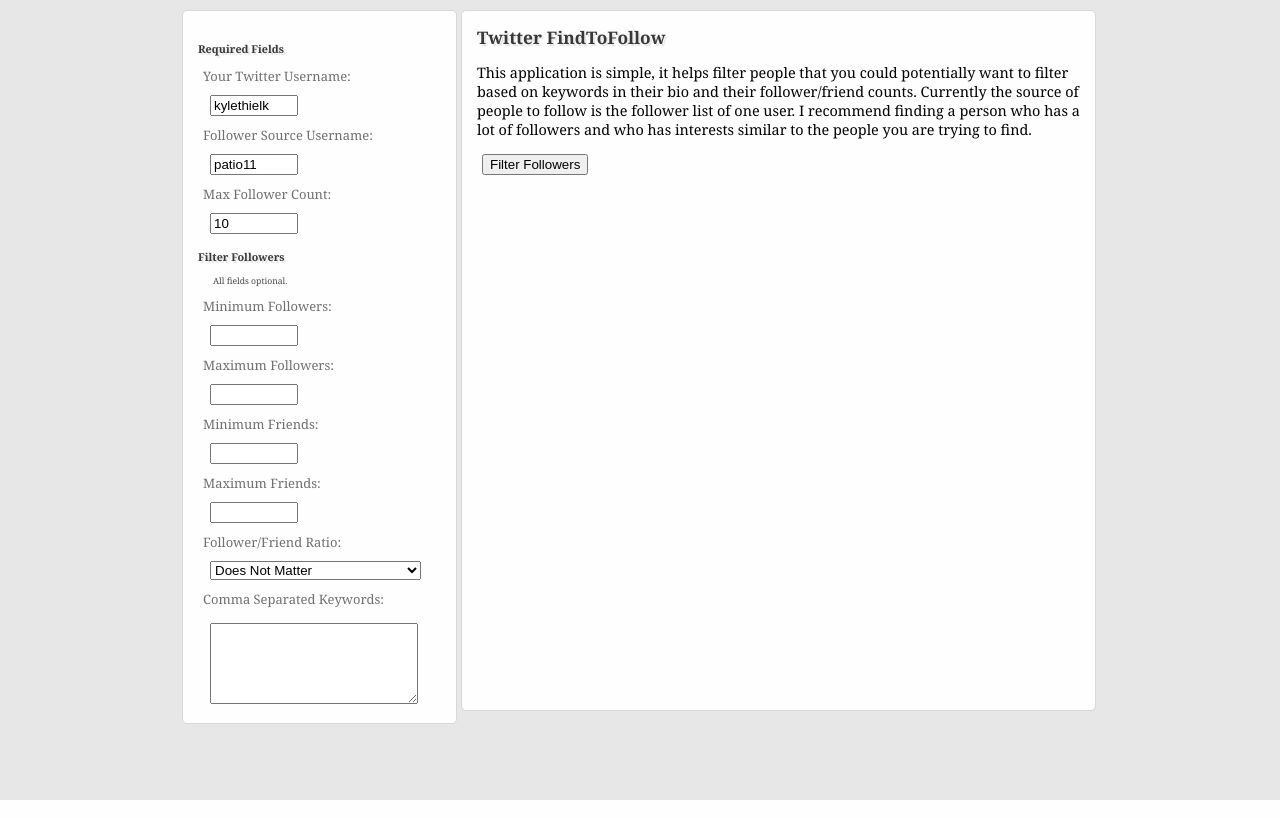
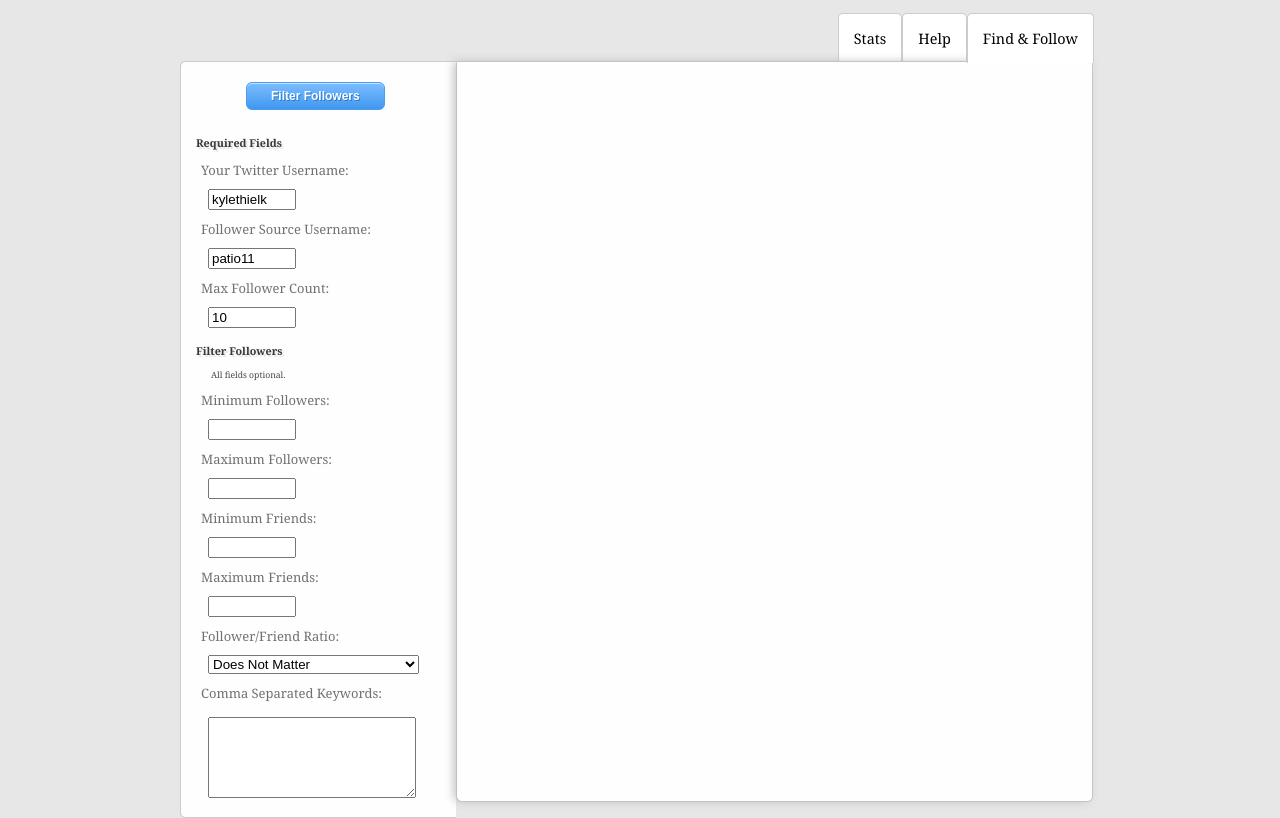
Before and after one commit to kylethielk/twitter-findtofollow, a PHP site: page / in a window 1280 px wide. Run offline with PHP 8.4, Linux system fonts and the light colour scheme; some libraries are stand-ins or nearby versions.

Commit message:
Tabs for help/stats page.

```diff
--- a/Filter.php
+++ b/Filter.php
@@ -310,8 +310,9 @@ class FTF_Filter extends FTF_TwitterDriver
                 <input type="checkbox" id="selectAllCheckbox" onclick="FindToFollow.checkAllClicked(event);">All
             </div>
             <div class="follow-btn">
-                <input type="button" id="followBtn" onclick="FindToFollow.openFollowPopup();" value="Follow Users" />
-            </div>';
+                <div id="followBtn" onclick="FindToFollow.openFollowPopup();" class="blue-button">Start Following (<span id="selectedCount">0</span>)</div>
+            </div>
+            <br />';
         $counter = 1;
 
 
--- a/css/findtofollow.css
+++ b/css/findtofollow.css
@@ -18,7 +18,14 @@ h2 {
     color: rgb(56, 56, 56);
 
 }
-
+a {
+    color: #104c97;
+    text-decoration: none;
+}
+a:hover {
+    text-decoration: underline;
+    color: #116CCC;
+}
 div {
     margin: 8px;
 }
@@ -26,12 +33,39 @@ div {
 #wrapper {
     width: 920px;
     margin: 0 auto;
+    position: relative;
 }
 
+#wrapper .page {
+    margin: 0;
+    position: absolute;
+    top: 53px;
+    z-index: 2;
+    min-height: 250px;
+}
+.full-column {
+    width: 882px;
+    border: 1px solid #ccc;
+    border-top-left-radius: 5px;
+    border-bottom-right-radius: 5px;
+    border-bottom-left-radius: 5px;
+    background-color: #fff;
+    padding: 15px;
+}
 #leftColumn {
     width: 275px;
     float: left;
-    margin: 2px;
+    margin: 0;
+    border-width: 1px 0 1px 1px;
+    border-style: solid;
+    border-color: #CCC;
+    border-bottom-left-radius: 5px;
+    border-top-left-radius: 5px;
+}
+
+#leftColumn .content-block {
+    border-bottom-left-radius: 5px;
+    border-top-left-radius: 5px;
 }
 
 #dialogContent input,
@@ -51,19 +85,33 @@ div {
     margin: 10px 0 0 5px;
 }
 
+#leftColumn #sendRequestBtn {
+    margin: 5px 0 10px 50px;
+}
 #rightColumn {
     width: 635px;
     float: left;
-    margin: 2px;
+    margin: 0 0 15px 0;
+    border-width: 1px;
+    border-style: solid;
+    border-color: #CCC;
+    border-bottom-right-radius: 5px;
+    border-bottom-left-radius: 5px;
+}
+
+#rightColumn .content-block {
+    border-bottom-right-radius: 5px;
+    border-bottom-left-radius: 5px;
+    box-shadow: -3px 0px 10px rgba(184, 184, 184, 0.9);
 }
 
 .content-block {
-    border-radius: 5px;
+    /*border-radius: 5px;*/
     background-color: #FEFEFE;
     padding: 15px;
-    border: 1px solid rgb(216, 216, 216);
+    /*border: 1px solid rgb(216, 216, 216);*/
     min-height: 60px;
-    margin: 0 0 15px 0;
+    margin: 0;
 }
 
 .content-block label {
@@ -188,6 +236,7 @@ input {
     right: 0;
     left: 0;
     margin: -8px;
+    z-index: 100;
 }
 
 #dialogContent {
@@ -217,3 +266,68 @@ input {
     border-top: 1px solid #ccc;
     margin-top: 25px;
 }
+
+.tab-wrapper {
+    list-style: none;
+    position: absolute;
+    right: 6px;
+    top: 5px;
+    padding: 0;
+    margin: 0;
+
+}
+
+.tab-wrapper li {
+    display: block;
+    float: left;
+    list-style-type: none;
+    padding: 15px;
+    background-color: #fff;
+    border-width: 1px 1px 0 1px;
+    border-style: solid;
+    border-color: #CCC;
+    border-top-left-radius: 5px;
+    border-top-right-radius: 5px;
+    margin: 0;
+    cursor: pointer;
+    position: relative;
+}
+
+.tab-selected {
+    z-index: 5;
+}
+
+.blue-button {
+    -moz-box-shadow: inset 0px 1px 0px 0px #cae3fc;
+    -webkit-box-shadow: inset 0px 1px 0px 0px #cae3fc;
+    box-shadow: inset 0px 1px 0px 0px #cae3fc;
+    background: -webkit-gradient(linear, left top, left bottom, color-stop(0.05, #79bbff), color-stop(1, #4197ee));
+    background: -moz-linear-gradient(center top, #79bbff 5%, #4197ee 100%);
+    filter: progid:DXImageTransform.Microsoft.gradient(startColorstr='#79bbff', endColorstr='#4197ee');
+    background-color: #79bbff;
+    -moz-border-radius: 6px;
+    -webkit-border-radius: 6px;
+    border-radius: 6px;
+    border: 1px solid #469df5;
+    display: inline-block;
+    color: #ffffff;
+    font-family: arial;
+    font-size: 12px;
+    font-weight: bold;
+    padding: 6px 24px;
+    text-decoration: none;
+    text-shadow: 1px 1px 0px #287ace;
+    cursor: pointer;
+}
+
+.blue-button:hover {
+    background: -webkit-gradient(linear, left top, left bottom, color-stop(0.05, #4197ee), color-stop(1, #79bbff));
+    background: -moz-linear-gradient(center top, #4197ee 5%, #79bbff 100%);
+    filter: progid:DXImageTransform.Microsoft.gradient(startColorstr='#4197ee', endColorstr='#79bbff');
+    background-color: #4197ee;
+}
+
+.blue-button:active {
+    position: relative;
+    top: 1px;
+}
--- a/index.html
+++ b/index.html
@@ -9,8 +9,19 @@
 <body class="elements">
 
 <div id="wrapper">
+    <ul class="tab-wrapper">
+
+        <li id="statsPageTab" onclick="FindToFollow.changePage('statsPage');">Stats</li>
+        <li id="helpPageTab" onclick="FindToFollow.changePage('helpPage');">Help</li>
+        <li id="filterPageTab" onclick="FindToFollow.changePage('filterPage');" class="tab-selected">Find & Follow</li>
+    </ul>
+    <div id="filterPage" class="page">
         <div id="leftColumn">
             <div class="content-block">
+                <input type="button" value="Filter Followers" id="sendRequestBtn"
+                       onclick="FindToFollow.sendFilterRequest();return false;"
+                       class="blue-button"/>
+
                 <h2>Required Fields</h2>
                 <label for="twitterUsername">Your Twitter Username:</label>
                 <input type="text" id="twitterUsername" placeholder="kylethielk" title="Your username on twitter."
@@ -49,24 +60,8 @@
             </div>
         </div>
         <div id="rightColumn">
-        <div class="content-block" style="min-height: 669px">
-            <h1> Twitter FindToFollow</h1>
+            <div class="content-block" style="min-height: 709px">
 
-            <p>
-                This application is simple, it helps filter people that you could potentially want to filter based on
-                keywords
-                in
-                their bio and their follower/friend counts. Currently the source of people to follow is the follower
-                list of
-                one
-                user. I recommend
-                finding a person who has a lot of followers and who has interests similar to the people you are trying
-                to
-                find.
-            </p>
-
-            <input type="button" value="Filter Followers" id="sendRequestBtn"
-                   onclick="FindToFollow.sendFilterRequest();return false;"/>
                 <br/>
                 <img id="loadingImage" src="./images/ajax-loader.gif" style="display: none"/>
 
@@ -86,6 +81,50 @@
 
         </div>
     </div>
+    <div id="helpPage" class="page full-column" style="display:none">
+        <h1> Twitter FindToFollow</h1>
+
+        <p>
+            This application is simple, it helps filter people that you could potentially want to filter based
+            on
+            keywords
+            in
+            their bio and their follower/friend counts. Currently the source of people to follow is the follower
+            list of
+            one
+            user. I recommend
+            finding a person who has a lot of followers and who has interests similar to the people you are
+            trying
+            to
+            find.
+        </p>
+
+        <h2>To Find Potential Followers</h2>
+
+        <p>At a minimum enter your twitter username (must be the twitter username that is linked to your API Keys), the
+            source username (i.e the person whose follower list we are scraping) and the maximum # of followers to pull
+            (currently limited to 2000). Then simply click "Filter Followers" button. </p>
+
+        <h2>Follow People</h2>
+
+        <p>Once you have some filtered results, select people by clicking the row or the checkbox (selected row will be
+            marked as green). Then click "Follow Users" button to get started. A popup will be launched where you will
+            enter in seconds
+            the amount of time in between each follow. This allows for automatic, staggered following of each
+            person. We don't want to blast follow a bunch of people and trigger twitter's alarms. Try starting with
+            300-600 seconds.</p>
+        <p>
+            For more information visit this project on github: <a href="https://github.com/kylethielk/twitter-findtofollow/" target="_blank">Twitter FindToFollow</a>.
+        </p>
+        <p>
+            Kyle Thielk
+            can be contacted at his website: <a href="http://www.kylethielk.com" target="_blank">kylethielk.com</a>.
+        </p>
+    </div>
+    <div id="statsPage" class="page full-column" style="display:none">
+        Coming soon.
+    </div>
+</div>
 
 <div id="dialogBackground" style="display: none">
     <div id="dialogContent">
@@ -101,7 +140,7 @@
                    title="The amount of time between each follow."
                    value="300"/>
             <input type="button" id="startFollowingBtn" onclick="FindToFollow.startFollowing();"
-                   value="Start Following"/>
+                   value="Start Following" class="blue-button"/>
         </div>
         <div id="followStatus">
 
--- a/js/findtofollow.js
+++ b/js/findtofollow.js
@@ -4,6 +4,22 @@ var FindToFollow = new function()
     this.interval = null;
     this.idsToFollow = [];
     this.ticks = 0;
+    this.changePage = function(page)
+    {
+        $(".page").each(function()
+        {
+            if ($(this).attr('id') == page)
+            {
+                $("#" + page + "Tab").addClass("tab-selected");
+                $(this).show();
+            }
+            else
+            {
+                $("#" + $(this).attr('id') + "Tab").removeClass("tab-selected");
+                $(this).hide();
+            }
+        })
+    };
     /**
      * Minimize the blog container so that only "Show Log" link is visible.
      */
@@ -195,6 +211,19 @@ var FindToFollow = new function()
         {
             _this.setRowSelectedState($(this).val(), $(this), checkedValue);
         });
+        this.updateSelectedCount();
+
+    };
+    /**
+     * Counts the number of selected rows, and updates the Follow Users button with result.
+     */
+    this.updateSelectedCount = function()
+    {
+        var checkedCount = $("input.row-checkbox:checked").map(function()
+        {
+            return this.value
+        }).get().length;
+        $("#selectedCount").html(checkedCount);
     };
     /**
      * Handles a user table row being clicked.
@@ -210,6 +239,7 @@ var FindToFollow = new function()
         var id = checkBox.val();
 
         this.setRowSelectedState(id, checkBox, !currentlyChecked);
+        this.updateSelectedCount()
     };
     /**
      *
@@ -232,6 +262,18 @@ var FindToFollow = new function()
 
     this.openFollowPopup = function()
     {
+        this.idsToFollow = $("input.row-checkbox:checked").map(function()
+        {
+            return this.value
+        }).get();
+
+        //Make sure we have atleast one item selected
+        if (this.idsToFollow.length < 1)
+        {
+            alert("You must select at least one person to follow.");
+            return;
+        }
+
         $("#dialogBackground").show();
         $("#startFollowingBtn").removeAttr("disabled");
         $("#loadingImageForFollowing").hide();
@@ -239,10 +281,7 @@ var FindToFollow = new function()
         $("#nextFollowTime").html("N/A");
         $("#closePopupBtn").hide();
 
-        this.idsToFollow = $("input.row-checkbox:checked").map(function()
-        {
-            return this.value
-        }).get();
+
 
         $("#currentFollowingNumber").html(0);
         $("#totalFollowingNumber").html(this.idsToFollow.length);
@@ -329,7 +368,7 @@ var FindToFollow = new function()
                     {
                         $(this).remove();
                     });
-
+                    _this.updateSelectedCount();
                     if (_this.idsToFollow.length > 0)
                     {
                         nextId = _this.idsToFollow[0];
```
Lines whose indentation alone changed are shown as unchanged.
